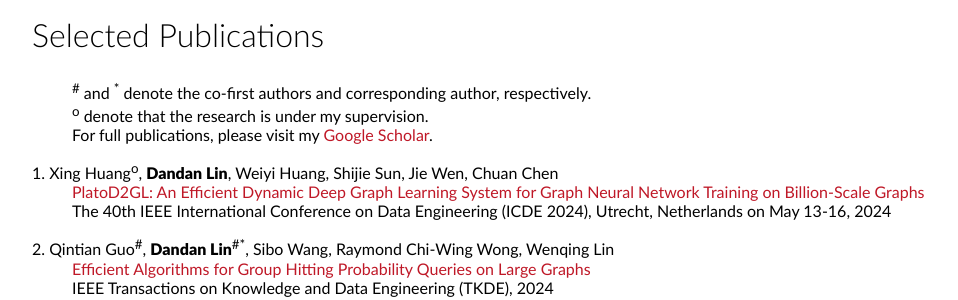
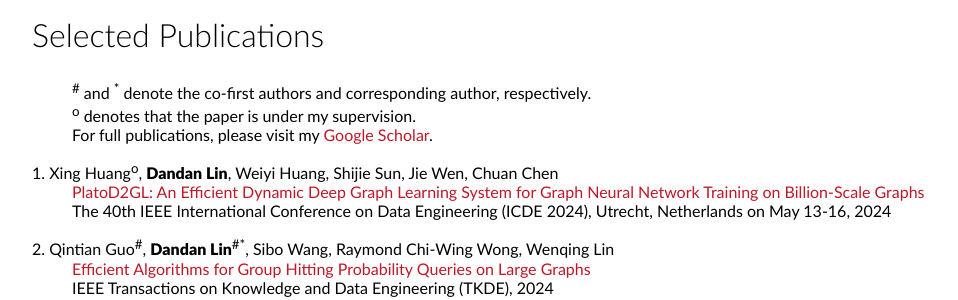
Before and after one commit to 2danlin/2danlin.github.io, a Jekyll site: the page built from publications/index.html, in a window 1280 px wide. Shown: the part 179-479 px from the top of the page, without its empty margins (160-1118 px from the left). Built offline with Jekyll 4.4.1, drawn with Linux system fonts in a browser that asks for light colours.

Commit message:
Update index.html

```diff
--- a/publications/index.html
+++ b/publications/index.html
@@ -5,7 +5,7 @@ layout: default
 	<h2>Selected Publications</h2>
 	<dl>
 		<dd><sup>#</sup> and <sup>*</sup> denote the co-first authors and corresponding author, respectively. </dd>
-		<dd><sup>o</sup> denote that the research is under my supervision. </dd>
+		<dd><sup>o</sup> denotes that the paper is under my supervision. </dd>
 		<dd>For full publications, please visit my <a href="https://scholar.google.com/citations?user=axzLFHwAAAAJ&hl=zh-CN">Google Scholar</a>.</dd>
 	</dl>
 		<dl>
```
